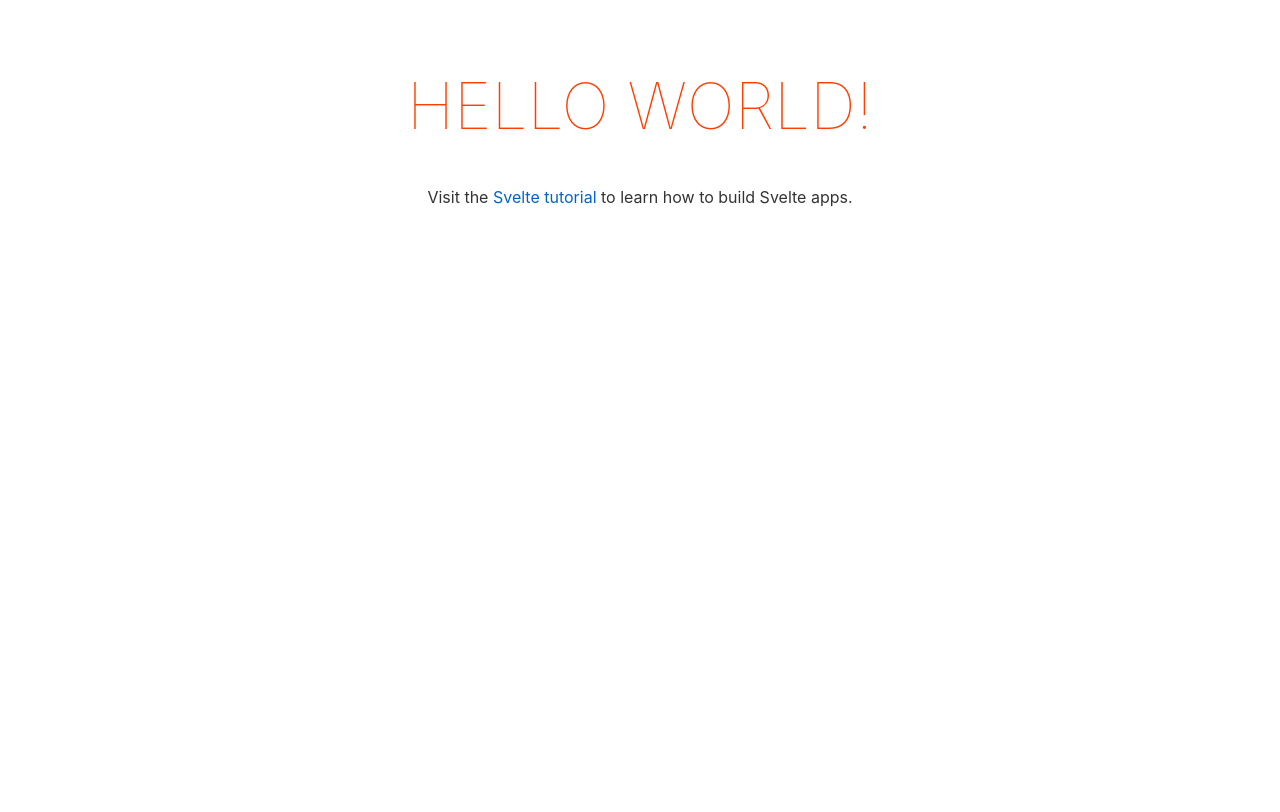
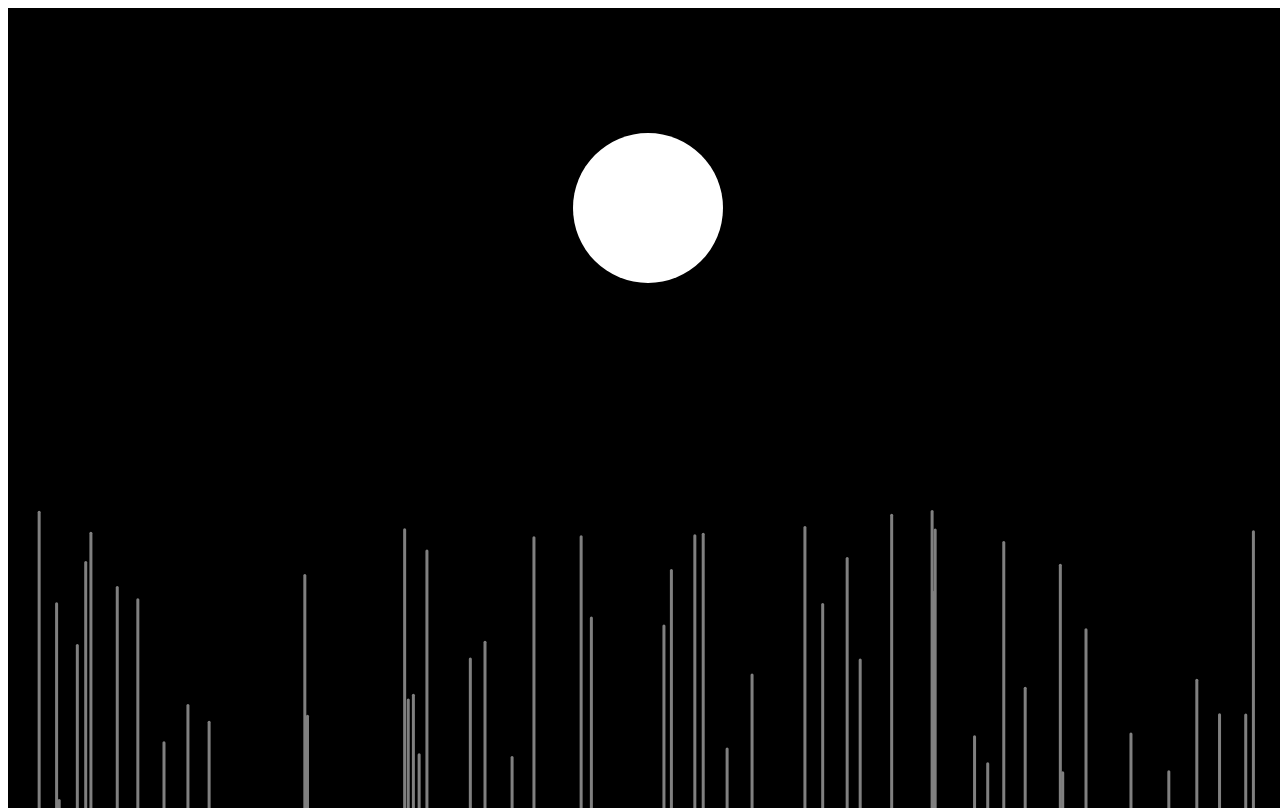
Before and after one commit to aqmebrak/MetalNoir, a Svelte app: page / in a window 1280 px wide. Built offline with nearby package versions, Linux system fonts and the light colour scheme.

Commit message:
working p5

```diff
--- a/package.json
+++ b/package.json
@@ -31,7 +31,6 @@
     "@tsconfig/svelte": "^1.0.0"
   },
   "dependencies": {
-    "p5": "^1.1.9",
     "sirv-cli": "^1.0.0"
   }
 }
--- a/public/index.html
+++ b/public/index.html
@@ -6,6 +6,9 @@
 
 	<title>Svelte app</title>
 
+	<script src="https://cdnjs.cloudflare.com/ajax/libs/p5.js/1.1.9/p5.min.js"
+		integrity="sha512-WIklPM6qPCIp6d3fSSr90j+1unQHUOoWDS4sdTiR8gxUTnyZ8S2Mr8e10sKKJ/bhJgpAa/qG068RDkg6fIlNFA=="
+		crossorigin="anonymous"></script>
 	<link rel='icon' type='image/png' href='favicon.png'>
 	<link rel='stylesheet' href='global.css'>
 	<link rel='stylesheet' href='build/bundle.css'>
@@ -14,5 +17,6 @@
 </head>
 
 <body>
+	<div id="container"></div>
 </body>
 </html>
--- a/src/App.svelte
+++ b/src/App.svelte
@@ -1,30 +1,76 @@
 <script lang="ts">
+	import { onMount } from 'svelte';
+
+	onMount(() => {
+		const frames = 60
+
+		const sketch = function(p) {
+			// vars
+			let myFont = null
+			let brightUp = true
+
+			// consts
+			const lines = []
+			const colorBrightness = []
+			const moonCoord = {
+			x: window.innerWidth / 2,
+			y: window.innerHeight / 2 - 200,
+			}
+
+			// init
+			for (let i = 0; i < frames; i++) {
+			colorBrightness[i] = i * (255 / frames)
+			}
+
+			// preload
+			// p.preload = function() {
+			// myFont = p.loadFont('./brutal-tooth.otf')
+			// }
+
+			// setup
+			p.setup = function() {
+			p.createCanvas(window.innerWidth, window.innerHeight)
+			//background noir
+			p.background(0)
+			// 60 fps
+			p.frameRate(frames)
+			// p.textFont(myFont)
+			// p.textSize(100)
+			for (let i = 0; i <= 50; i++) {
+				const x = p.random(0, window.innerWidth)
+				const y = p.random(500, window.innerHeight)
+				lines.push({ x, y })
+				lines.push({ x, y: y + p.random(500, p.height - 100) })
+			}
+			}
+
+			// draw
+			p.draw = function() {
+			p.background(0)
+			p.noStroke()
+			p.circle(moonCoord.x, moonCoord.y, 150)
+			p.stroke(215, 215, 215)
+			// p.text('NOIRE', window.innerWidth / 2, 100)
+			// p.textAlign(p.CENTER, p.TOP)
+
+			p.strokeWeight(3)
+			const color = brightUp ? colorBrightness.shift() : colorBrightness.pop()
+
+			brightUp ? colorBrightness.push(color) : colorBrightness.unshift(color)
+			p.stroke(color)
+			if (p.frameCount % frames === 0) {
+				brightUp = !brightUp
+			}
+
+			p.beginShape(p.LINES)
+			for (let i = 0; i <= lines.length - 1; i++) {
+				p.vertex(lines[i].x, lines[i].y)
+			}
+			p.endShape()
+			}
+		}
+		new p5(sketch, 'container')
+	})
+
 	export let name: string;
 </script>
-
-<main>
-	<h1>Hello {name}!</h1>
-	<p>Visit the <a href="https://svelte.dev/tutorial">Svelte tutorial</a> to learn how to build Svelte apps.</p>
-</main>
-
-<style>
-	main {
-		text-align: center;
-		padding: 1em;
-		max-width: 240px;
-		margin: 0 auto;
-	}
-
-	h1 {
-		color: #ff3e00;
-		text-transform: uppercase;
-		font-size: 4em;
-		font-weight: 100;
-	}
-
-	@media (min-width: 640px) {
-		main {
-			max-width: none;
-		}
-	}
-</style>
```
Also changed, not shown: 1 other file (tests, documents, lock files or other folders).
